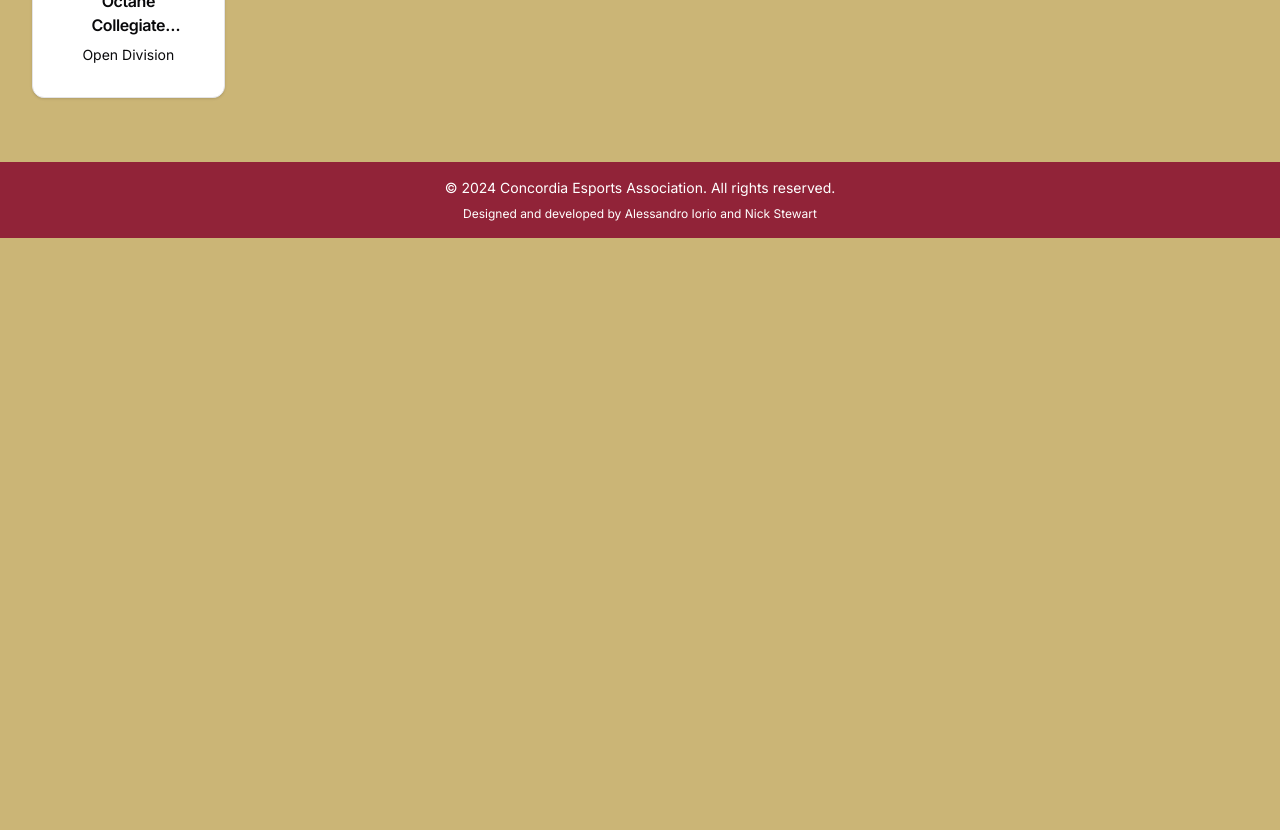
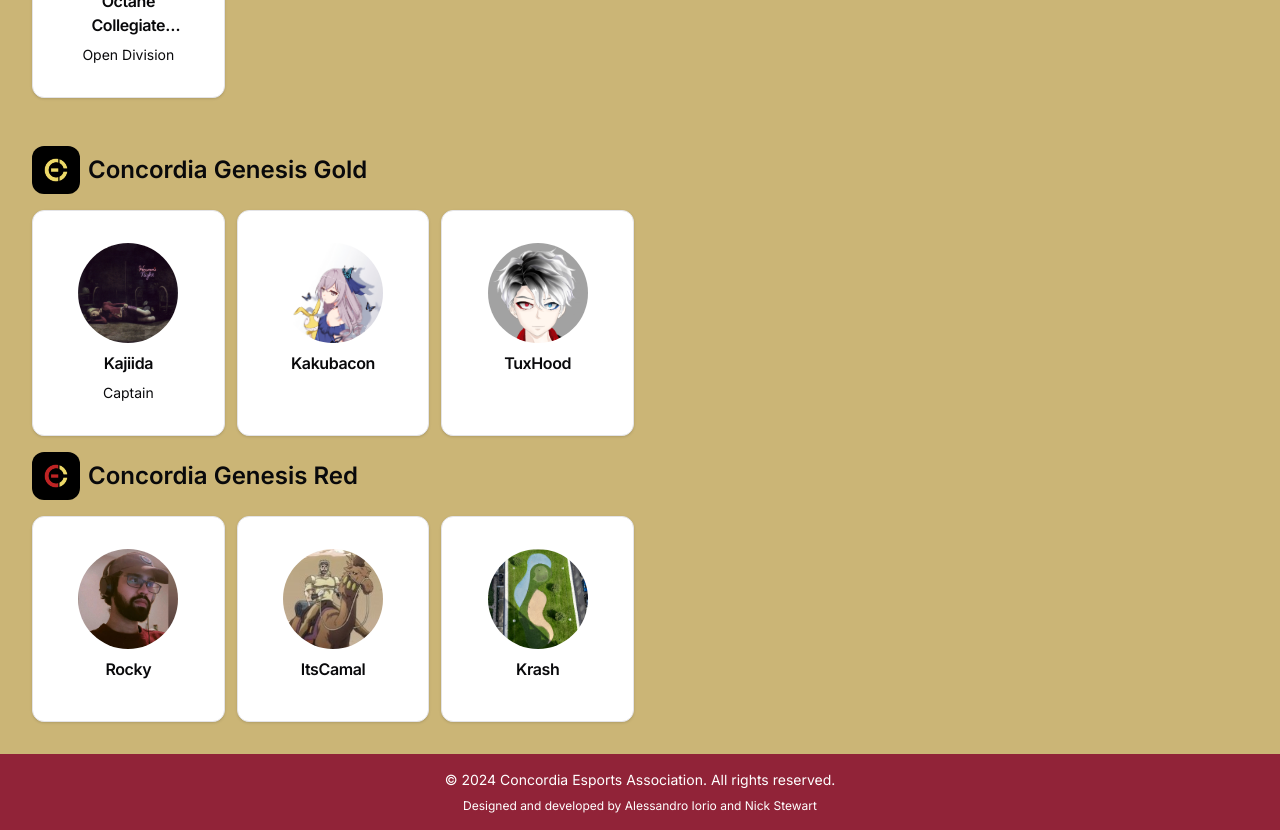
Before and after one commit to Sandrooreo/concordia-esports-associtation, a Next.js app: page /teams/apex-legends in a window 1280 px wide. Shown: the part 960-1790 px from the top of the page. Before the commit the page ends 1198 px from the top, so only its background shows below. Built offline with nearby package versions, Linux system fonts and the light colour scheme.

Commit message:
apex full roster update

```diff
--- a/app/teams/apex-legends/page.tsx
+++ b/app/teams/apex-legends/page.tsx
@@ -68,8 +68,52 @@
                 result="Open Division"
                 link="https://liquipedia.net/apexlegends/Octane_Collegiate/Season_3/Stage_1"
               />
-    </div>
     {/* Add more ResultCards as needed */}
     </div>
+    <h2 className="text-2xl font-semibold mb-4 pt-4 flex items-center">
+            <div className="bg-black rounded-xl p-2">
+              <img src="/concordia-gold.png" alt="Concordia Gold Logo" className="w-8 h-8" />
+            </div>
+            <span className="ml-2">Concordia Genesis Gold</span>
+          </h2>
+          <div className="grid grid-cols-2 sm:grid-cols-3 md:grid-cols-4 lg:grid-cols-5 xl:grid-cols-6 gap-3">
+            <TeamMemberCard
+              name="Kajiida"
+              role="Captain"
+              icon="/apex/kajiida.png"
+            />
+            <TeamMemberCard
+              name="Kakubacon"
+              icon="/apex/kakubacon.png"
+            />
+            <TeamMemberCard
+              name="TuxHood"
+              icon="/apex/tuxhood.png"
+            />
+            {/* Add more TeamMemberCards as needed */}
+          </div>
+
+
+          <h2 className="text-2xl font-semibold mb-4 pt-4 flex items-center">
+            <div className="bg-black rounded-xl p-2">
+              <img src="/concordia.png" alt="Concordia Red Logo" className="w-8 h-8" />
+            </div>
+            <span className="ml-2">Concordia Genesis Red</span>
+          </h2>
+          <div className="grid grid-cols-2 sm:grid-cols-3 md:grid-cols-4 lg:grid-cols-5 xl:grid-cols-6 gap-3">
+          <TeamMemberCard
+              name="Rocky"
+              icon="/apex/rocky.png"
+            />
+            <TeamMemberCard
+              name="ItsCamal"
+              icon="/apex/itscamal.png"
+            />
+          <TeamMemberCard
+              name="Krash"
+              icon="/apex/krash.png"
+            />
+          </div>
+        </div>
   );
 }
```
